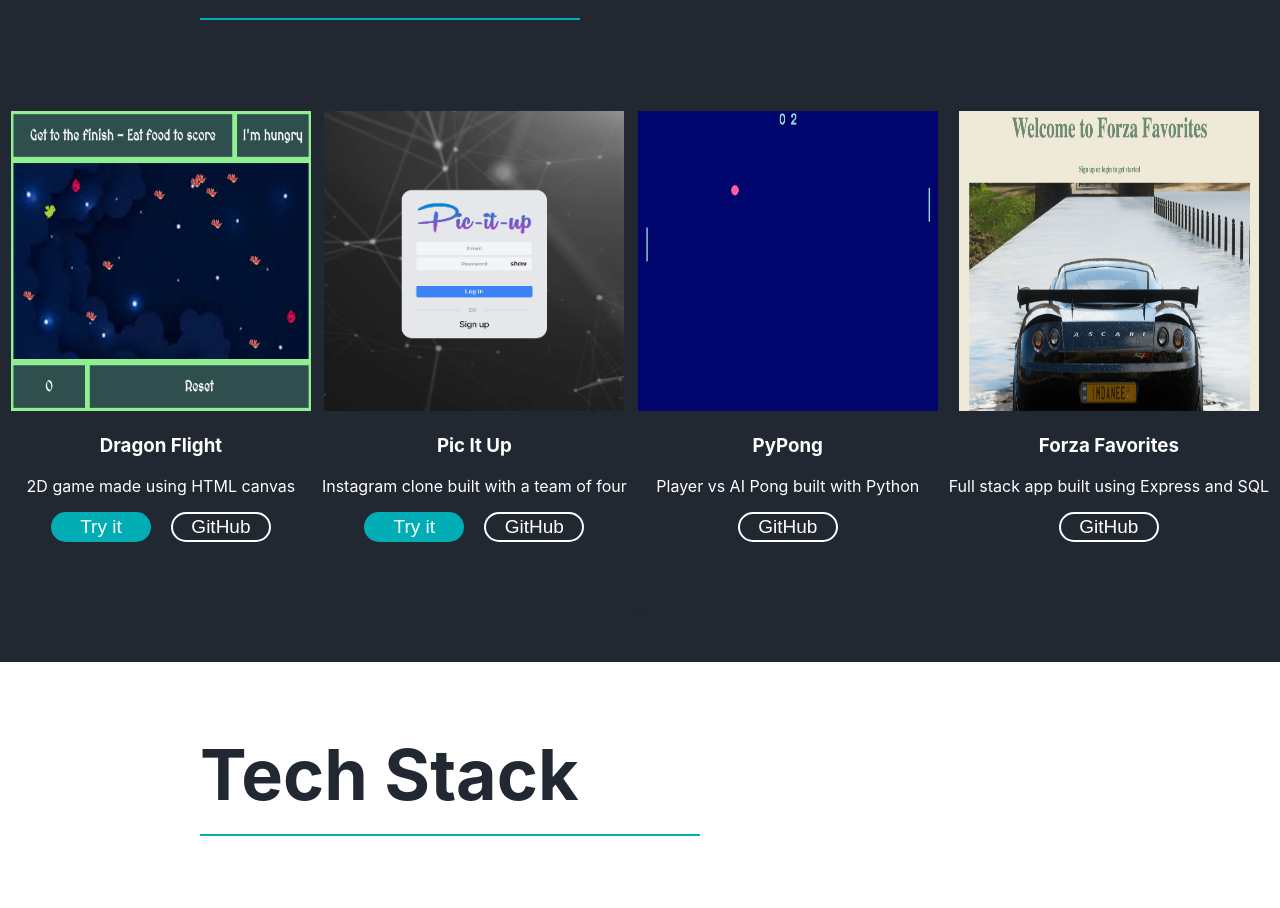
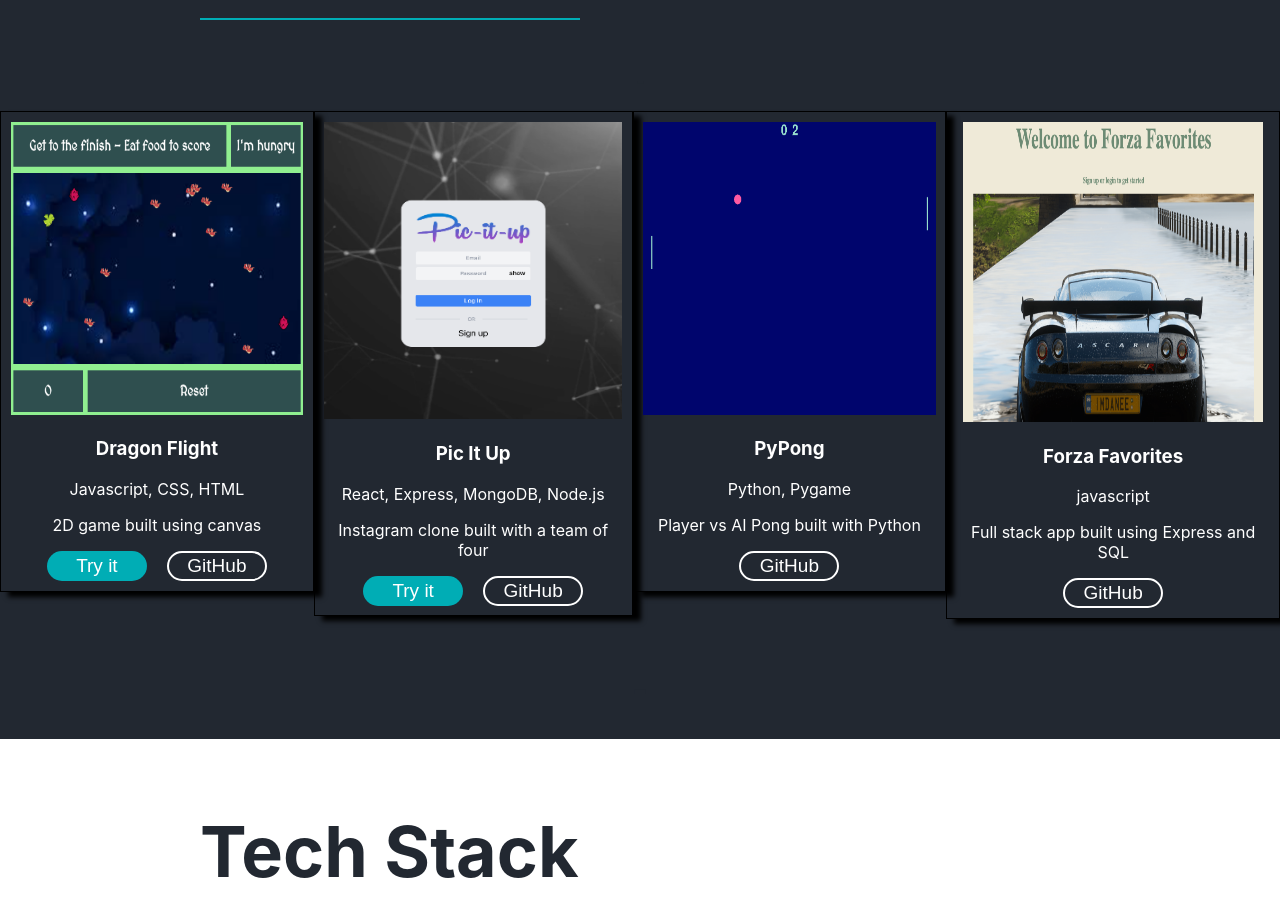
Before and after one commit to GianlorenzoDercole/portfolio, a Next.js app: page /new in a window 1280 px wide. Shown: the part 1588-2496 px from the top of the page. Built offline with nearby package versions, Linux system fonts and the light colour scheme.

Commit message:
added hover effect to images

```diff
--- a/pages/new.js
+++ b/pages/new.js
@@ -8,7 +8,7 @@
 
 
 
-
+// http://django-cocktails-env.eba-uppt6yjw.us-east-2.elasticbeanstalk.com/
 
 
 import Head from 'next/head'
@@ -205,9 +205,13 @@ export default function Home() {
 
 <div className='flex'>
 
+
 <div className=' margin-bottom'>
-<a href='https://gianlorenzodercole.github.io/dragon_flight/'>
+<div className={styles.portfolio_pic}>
+<a  href='https://gianlorenzodercole.github.io/dragon_flight/'>
+
 <Image
+
         src='/agame.png'
         alt='dragon flight game'
         width={300}
@@ -215,8 +219,11 @@ export default function Home() {
     />
 </a>
 
+
     <h3 className='whiteText'>Dragon Flight</h3>
-    <p className='whiteText'>2D game made using HTML canvas</p>
+    <p className='whiteText'>Javascript, CSS, HTML</p>
+    <p className='whiteText'>2D game built using canvas</p>
+
     <a href='https://gianlorenzodercole.github.io/dragon_flight_2/' className='whiteText'><button className={styles.smallbutton}>Try it</button></a>
 
     <a href='https://github.com/GianlorenzoDercole/dragon_flight_2' className='whiteText'><button className={styles.smallbuttonr}>GitHub</button></a>
@@ -227,9 +234,11 @@ export default function Home() {
 
 
 </div>
+</div>
 
 
 <div className=' margin-bottom'>
+<div className={styles.portfolio_pic}>
     <a href='https://62bf3556f83fa3115ff23304--reliable-bombolone-dbc4f8.netlify.app/'>
     <Image
         src='/pic.png'
@@ -239,14 +248,18 @@ export default function Home() {
     />
     </a>
     <h3 className='whiteText'>Pic It Up</h3>
+    <p className='whiteText'>React, Express, MongoDB, Node.js</p>
     <p className='whiteText'>Instagram clone built with a team of four</p>
     <a href='https://62bf3556f83fa3115ff23304--reliable-bombolone-dbc4f8.netlify.app/' className='whiteText'><button className={styles.smallbutton}>Try it</button></a>
     <a href='https://github.com/GianlorenzoDercole/instagram-clone-client' className='whiteText'><button className={styles.smallbuttonr}>GitHub</button></a>
 </div>
+</div>
 {/* https://62bf3556f83fa3115ff23304--reliable-bombolone-dbc4f8.netlify.app/ */}
 
 {/* https://62bf355dbab5b313b12cda05--inspiring-taiyaki-bccd73.netlify.app/ */}
+
 <div className=' margin-bottom'>
+<div className={styles.portfolio_pic}>
 <a href='https://github.com/GianlorenzoDercole/pypong'>
 <Image
         src='/pypong.png'
@@ -257,11 +270,12 @@ export default function Home() {
 </a>
 
     <h3 className='whiteText'>PyPong</h3>
+    <p className='whiteText'>Python, Pygame</p>
     <p className='whiteText'>Player vs AI Pong built with Python</p>
     {/* <a href='https://gianlorenzodercole.github.io/dragon_flight/' className='whiteText'><button className={styles.smallbutton}>Try it</button></a> */}
 
     <a href='https://github.com/GianlorenzoDercole/pypong' className='whiteText'><button className={styles.smallbuttonc}>GitHub</button></a>
-
+    </div>
     {/* <p className={styles.ulh}><a href='https://gianlorenzodercole.github.io/dragon_flight/' className='whiteText'>View on GitHub</a></p> */}
 
     {/* <p><a href='https://gianlorenzodercole.github.io/dragon_flight/' className='whiteText'>Try it</a></p> */}
@@ -269,6 +283,7 @@ export default function Home() {
 </div>
 
 <div className=' margin-bottom'>
+<div className={styles.portfolio_pic}>
     <a href='https://github.com/GianlorenzoDercole/Forza_Favorites'>
     <Image
         src='/fof.png'
@@ -278,9 +293,11 @@ export default function Home() {
     />
     </a>
     <h3 className='whiteText'>Forza Favorites</h3>
+    <p className='whiteText'>javascript</p>
     <p className='whiteText'>Full stack app built using Express and SQL</p>
     {/* <a href='https://forza-favorites.herokuapp.com/' className='whiteText'><button className={styles.smallbutton}>Try it</button></a> */}
     <a href='https://github.com/GianlorenzoDercole/Forza_Favorites' className='whiteText'><button className={styles.smallbuttonc}>GitHub</button></a>
+    </div>
 </div>
 
 
--- a/styles/Mobile.module.css
+++ b/styles/Mobile.module.css
@@ -317,6 +317,19 @@
   .mt{
     margin-top: 250px;
 }
+.ah:after{
+  transition: width 0.3s ease 0s, left 0.3s ease 0s;
+}
+.portfolio_pic{
+
+  transition: transform .2s;
+  border: 1px solid;
+  padding: .6rem;
+  box-shadow: 8px 5px 5px ;
+}
+.portfolio_pic:hover{
+  transform: scale(1.05)
+}
   @media (max-width: 700px) {
     .left{
       text-align: center;
```
